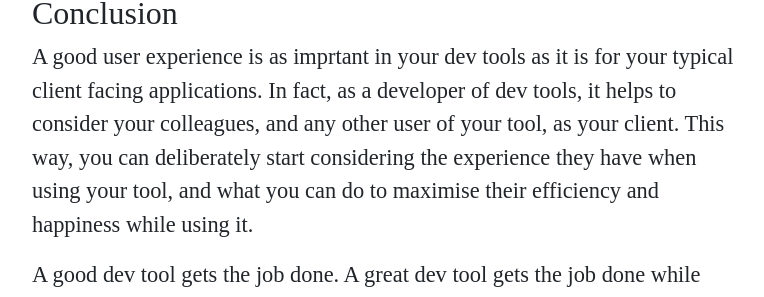
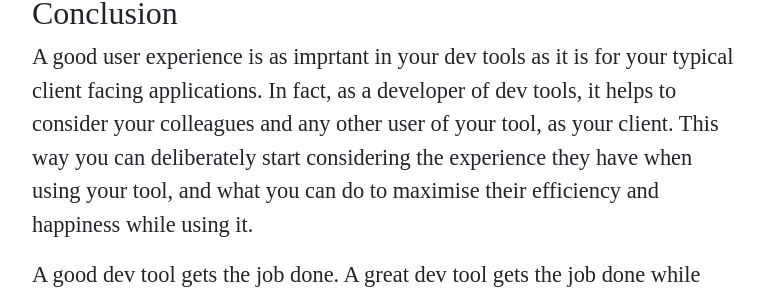
Before and after one commit to purpledevcat/purpledevcat.github.io, a Jekyll site: the page built from _posts/2018-3-31-improving-user-experience-in-dev-tools.md, in a window 1280 px wide and 900 px high, scrolled down 3358 px. Shown: the part 216-513 px from the top of the window, without its empty margins (253-1017 px from the left). Built offline with Jekyll 4.4.1, drawn with Linux system fonts in a browser that asks for light colours; nearby versions of some CDN libraries; comment, search, counter and statistics services are not loaded.

Commit message:
Remove some commas

```diff
--- a/_posts/2018-3-31-improving-user-experience-in-dev-tools.md
+++ b/_posts/2018-3-31-improving-user-experience-in-dev-tools.md
@@ -34,6 +34,6 @@ Your dev tools should handle errors as gracefully as possible, giving the user h
 Apart from error messages, your tools might also output some logs indicating what work is being done. It will be helpful to your users if you are logging only relevant information at the right level, so that you do not clutter logs. For Gradle plugins, for instance, logs at the `info` level should include any information you think would be useful in a standard successful build run. These tend to act as a progress indicator for your tasks. Logs that give deeper insight into the specifics of what the plugin is doing should be marked as `debug`.
 
 ## Conclusion
-A good user experience is as imprtant in your dev tools as it is for your typical client facing applications. In fact, as a developer of dev tools, it helps to consider your colleagues, and any other user of your tool, as your client. This way, you can deliberately start considering the experience they have when using your tool, and what you can do to maximise their efficiency and happiness while using it.
+A good user experience is as imprtant in your dev tools as it is for your typical client facing applications. In fact, as a developer of dev tools, it helps to consider your colleagues and any other user of your tool, as your client. This way you can deliberately start considering the experience they have when using your tool, and what you can do to maximise their efficiency and happiness while using it.
 
 A good dev tool gets the job done. A great dev tool gets the job done while causing no headaches, being intuitive to use, and providing enough information to keep the user as productive as possible.
```
